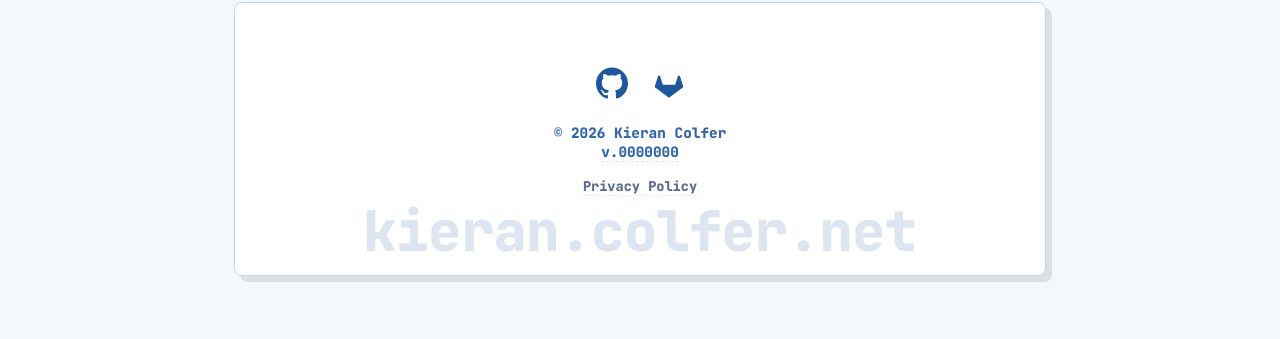
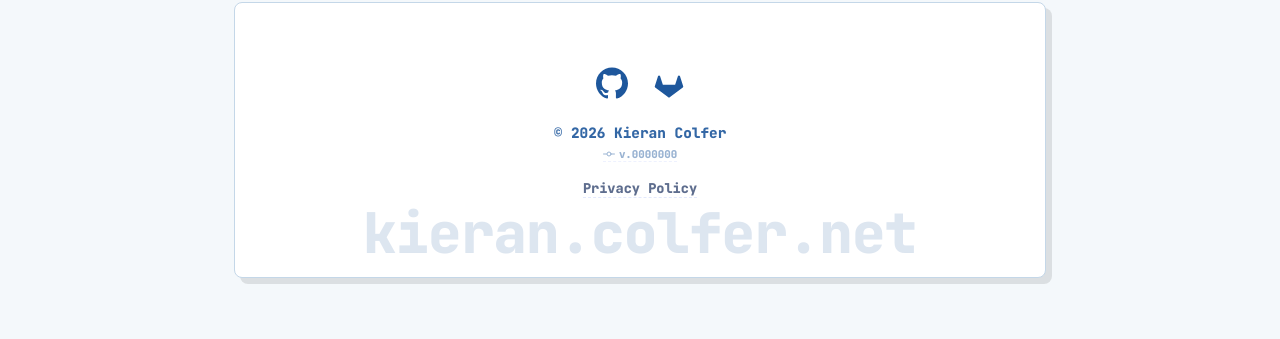
Before and after one commit to PASSK3YS/PASSK3YS.github.io, a Jekyll site: the page built from index.md, in a window 1280 px wide. Shown: the part 1273-1612 px from the top of the page. Built offline with Jekyll 4.4.1, drawn with Linux system fonts in a browser that asks for light colours.

Commit message:
chore: improve now playing block

```diff
--- a/_layouts/default.html
+++ b/_layouts/default.html
@@ -165,10 +165,9 @@
         }
         .floating-player-wrapper.is-open { opacity: 1; visibility: visible; transform: translateY(0); }
         .floating-player-wrapper.ytm-active { display: block; }
-
         .ytm-maximized-content { padding: 15px; display: flex; flex-direction: column; gap: 10px; }
         .ytm-link-wrapper { display: flex; flex-direction: row; align-items: center; text-decoration: none !important; gap: 15px; }
-        .ytm-art { width: 60px; height: 60px; object-fit: cover; border-radius: 4px; box-shadow: 4px 4px 0px rgba(0,0,0,0.2); }
+        .ytm-art { width: 60px; height: 60px; object-fit: cover; border-radius: 2px; border: 1px solid var(--border); }
         .ytm-info { display: flex; flex-direction: column; overflow: hidden; }
         .ytm-status { font-size: 0.7rem; font-weight: 800; text-transform: uppercase; color: var(--accent); margin-bottom: 2px; }
         .ytm-title { font-weight: 800; font-size: 0.95rem; color: var(--text); white-space: nowrap; overflow: hidden; text-overflow: ellipsis; }
@@ -212,7 +211,9 @@
         </div>
     </header>
 
-    <main>{{ content }}</main>
+    <main>
+        {{ content }}
+    </main>
 
     <button id="musicToggleBtn" class="floating-music-btn" aria-label="Toggle Music Player">
         <svg viewBox="0 0 24 24" width="24" height="24" stroke="currentColor" stroke-width="2" fill="none"><path d="M9 18V5l12-2v13"></path><circle cx="6" cy="18" r="3"></circle><circle cx="18" cy="16" r="3"></circle></svg>
@@ -221,7 +222,7 @@
     <div id="floating-player" class="floating-player-wrapper">
         <div class="ytm-maximized-content">
             <a href="" id="ytm-link" target="_blank" class="ytm-link-wrapper">
-                <img id="ytm-art" class="ytm-art" src="" alt="">
+                <img id="ytm-art" class="ytm-art" src="" alt="Album Art">
                 <div class="ytm-info">
                     <div class="ytm-status" id="ytm-state-text">LOADING...</div>
                     <div class="ytm-title" id="ytm-track"></div>
@@ -248,7 +249,12 @@
                 </div>
                 <div class="copyright">
                     <p style="margin: 0;">© 2026 Kieran Colfer</p>
-                    <a href="{{ site.github.repository_url }}/commit/{{ site.github.build_revision }}" target="_blank">v.{{ site.github.build_revision | slice: 0, 7 | default: "dev" }}</a>
+                    <p style="margin: 5px 0 0 0; font-size: 0.75em; opacity: 0.5;">
+                        <a href="{{ site.github.repository_url }}/commit/{{ site.github.build_revision }}" target="_blank" class="version-link" style="color: inherit; text-decoration: none;">
+                            <svg viewBox="0 0 24 24" width="12" height="12" stroke="currentColor" stroke-width="2" fill="none" stroke-linecap="round" stroke-linejoin="round" style="margin-right: 4px;"><circle cx="12" cy="12" r="4"></circle><line x1="1.05" y1="12" x2="7" y2="12"></line><line x1="17.01" y1="12" x2="22.96" y2="12"></line></svg>
+                            v.{{ site.github.build_revision | slice: 0, 7 | default: "dev" }}
+                        </a>
+                    </p>
                     <div style="margin-top: 15px;">
                         <a href="/privacy/" style="color: var(--text-muted); font-size: 0.85rem; text-decoration: none; opacity: 0.8;">Privacy Policy</a>
                     </div>
@@ -260,11 +266,15 @@
 
     <script>
         const toggleButton = document.getElementById('theme-toggle');
+        const sunIcon = document.getElementById('sun-icon');
+        const moonIcon = document.getElementById('moon-icon');
+        const systemIcon = document.getElementById('system-icon');
+
         function updateIcons(theme) {
-            document.querySelectorAll('#sun-icon, #moon-icon, #system-icon').forEach(el => el.style.display = 'none');
-            if (theme === 'light') document.getElementById('sun-icon').style.display = 'block';
-            else if (theme === 'dark') document.getElementById('moon-icon').style.display = 'block';
-            else document.getElementById('system-icon').style.display = 'block';
+            sunIcon.style.display = 'none'; moonIcon.style.display = 'none'; systemIcon.style.display = 'none';
+            if (theme === 'light') sunIcon.style.display = 'block';
+            else if (theme === 'dark') moonIcon.style.display = 'block';
+            else systemIcon.style.display = 'block';
         }
         function setTheme(theme) {
             localStorage.setItem('theme', theme);
```
Also changed, not shown: other parts of _layouts/default.html (+2 -1 lines).
